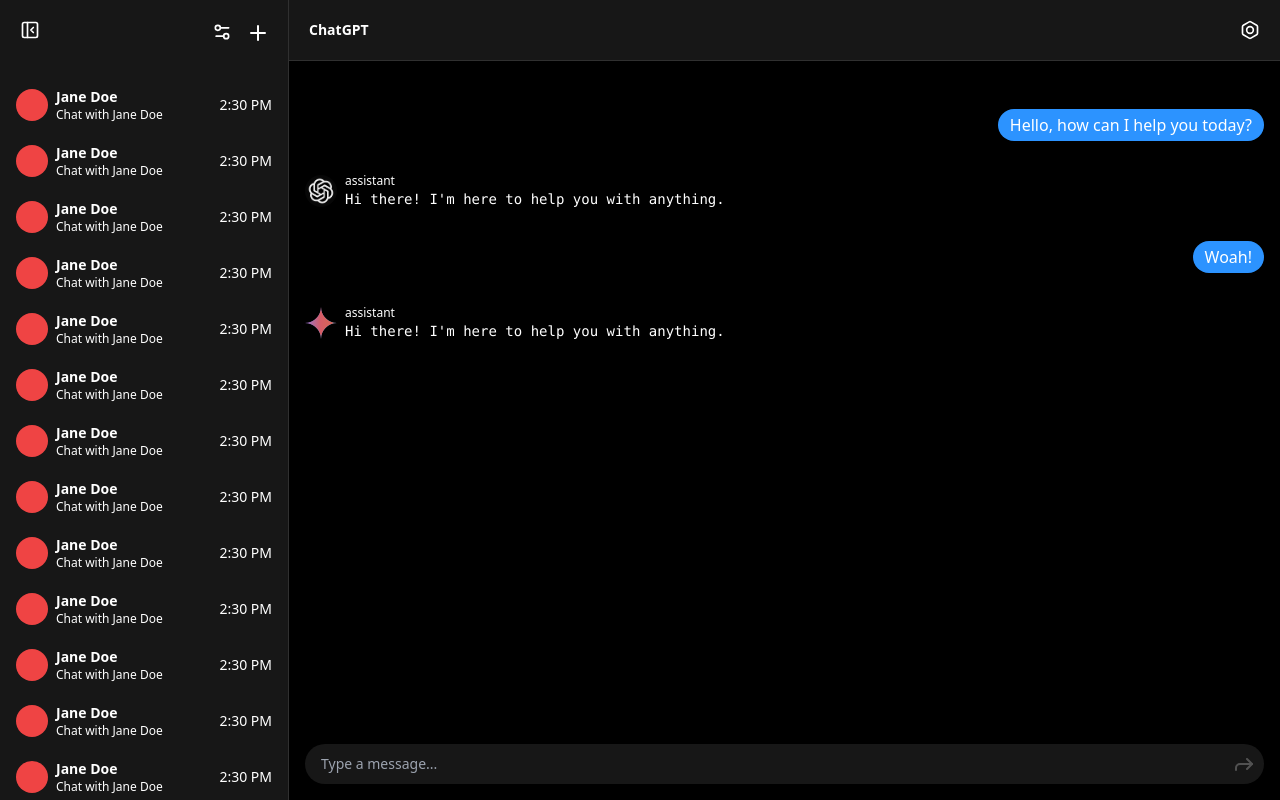
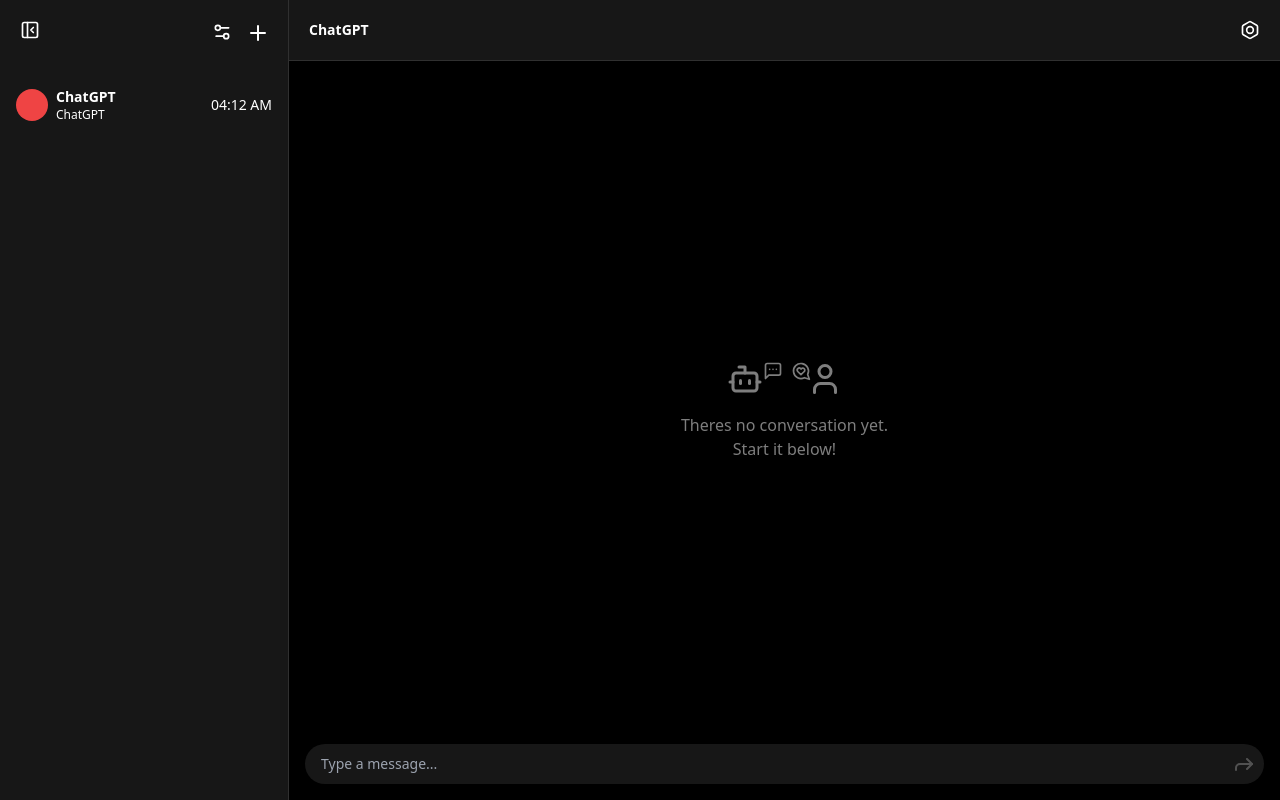
Before and after one commit to keiryan/bot-battle-gen-2, a Vue app: page / in a window 1280 px wide. Built offline with nearby package versions, Linux system fonts and the light colour scheme.

Commit message:
added switching chat workflow

```diff
--- a/src/App.vue
+++ b/src/App.vue
@@ -5,8 +5,14 @@
       :navOpen="navOpen"
       @toggle-app-settings="toggleSettings"
       @create-new-chat="createNewChat"
+      :chats="chats"
+      @update-current-chat="updateCurrentChat"
     />
-    <ChatWindow :navOpen="navOpen" @toggle-panel="togglePanel" />
+    <ChatWindow
+      :navOpen="navOpen"
+      @toggle-panel="togglePanel"
+      :chat="currentChat"
+    />
     <MessageBar
       :messageBarOpen="messageBarOpen"
       @toggle-app-settings="toggleCommandBar"
@@ -24,6 +30,30 @@
 import ChatWindow from "./components/ChatWindow.vue";
 import MessageBar from "./components/MessageBar.vue";
 import Settings from "./components/Settings.vue";
+
+const localChats = () => {
+  const chats = localStorage.getItem("chats");
+
+  if (chats) {
+    return [...JSON.parse(localStorage.getItem("chats"))].sort(
+      (a, b) => b.creationDate - a.creationDate
+    );
+  } else {
+    const defaultChat = {
+      id: Math.random(),
+      messages: [],
+      title: "ChatGPT",
+      assistant: {
+        name: "ChatGPT",
+        avatar: "https://randomuser.me/api/portraits",
+      },
+      creationDate: Date.now(),
+    };
+    localStorage.setItem("chats", JSON.stringify([defaultChat]));
+    return [defaultChat];
+  }
+};
+
 export default {
   name: "App",
   components: {
@@ -35,19 +65,12 @@
   props: {},
   data() {
     return {
-      currentChat: {
-        id: Math.random(),
-        messages: [],
-        title: "Chat with John Doe",
-        assistant: {
-          name: "John Doe",
-          avatar: "https://randomuser.me/api/portraits",
-        },
-        time: "2:30 PM",
-      },
+      // Latest chat
+      currentChat: localChats().at(-1),
       navOpen: true,
       messageBarOpen: false,
       settingsOpen: false,
+      chats: localChats(),
     };
   },
   computed: {},
@@ -76,25 +99,20 @@
       console.log("app level", message);
     },
 
-    createNewChat(chatType) {
-      console.log("create new chat");
-      // Create a new chat, write it to local storage, and update the state
-      // localStorage.setItem(
-      //   "chats",
-      //   JSON.stringify([
-      //     ...JSON.parse(localStorage.getItem("chats")),
-      //     {
-      //       id: Math.random(),
-      //       messages: [],
-      //       title: "Chat with Jane Doe",
-      //       assistant: {
-      //         name: "Jane Doe",
-      //         avatar: "https://randomuser.me/api/portraits",
-      //       },
-      //       time: "2:30 PM",
-      //     },
-      //   ])
-      // );
+    createNewChat(passedChat) {
+      this.currentChat = passedChat;
+
+      this.chats = [...this.chats, passedChat].sort(
+        (a, b) => b.creationDate - a.creationDate
+      );
+      localStorage.setItem("chats", JSON.stringify(this.chats));
+    },
+
+    updateCurrentChat(chat) {
+      this.currentChat = chat;
+      if (this.$settings.autoCloseMessageBar) {
+        this.navOpen = false;
+      }
     },
   },
   mounted() {
--- a/src/components/Chat.vue
+++ b/src/components/Chat.vue
@@ -22,12 +22,14 @@
     </div>
 
     <div class="">
-      {{ chat.creationDate }}
+      {{ formatDate(chat.creationDate) }}
     </div>
   </div>
 </template>
 
-<script setup></script>
+<script setup>
+import formatDate from "../utils/formatDate.js";
+</script>
 
 <script>
 export default {
--- a/src/components/ChatWindow.vue
+++ b/src/components/ChatWindow.vue
@@ -25,6 +25,7 @@
     </header>
     <!-- Chat Window -->
     <section class="w-full max-w-screen-lg flex flex-col flex-1 p-4">
+      <EmptyConversation v-if="chat.messages.length === 0" />
       <transition-group
         name="list"
         tag="ul"
@@ -51,51 +52,70 @@
 import { PanelLeftClose, Bolt } from "lucide-vue-next";
 import ChatWindowInput from "./ChatWindowInput.vue";
 import ChatMessage from "./ChatMessage.vue";
-import { ref, defineProps } from "vue";
+import { ref, defineProps, watch } from "vue";
+import EmptyConversation from "./EmptyConversation.vue";
 
 const props = defineProps({
   navOpen: Boolean,
   chatId: Number,
+  chat: Object,
 });
 
 const chat = ref({
   id: Math.random(),
-  messages: [
-    {
-      id: 1,
-      sender: "user",
-      content: "Hello, how can I help you today?",
-    },
-    {
-      id: 2,
-      sender: "assistant",
-      content: "Hi there! I'm here to help you with anything.",
-      icon: "chatgpt.png",
-    },
-    {
-      id: 3,
-      sender: "user",
-      content: "Woah!",
-    },
-    {
-      id: 4,
-      sender: "assistant",
-      content: "Hi there! I'm here to help you with anything.",
-      icon: "gemini.svg",
-    },
-  ],
+  messages: [],
 });
-
-const initialLength = ref(chat.value.messages.length);
+const emit = defineEmits(["submit-message"]);
+const initialLength = ref(props.chat?.messages?.length);
 const loading = ref(true);
 
 const submitMessage = (message) => {
-  chat.value.messages.push({
-    id: Date.now(),
+  emit("submit-message", {
+    id: Math.random(),
+    time: Date.now(),
     sender: "user",
     content: message,
   });
+
+  // Read array from local storage
+  const chats = JSON.parse(localStorage.getItem("chats")) || [];
+
+  if (chats.length > 0) {
+    // Find the chat with the given ID
+    const chatIndex = chats.findIndex((chat) => {
+      console.log("findIndex", chat.id, props.chat.id);
+      return chat.id === props.chat.id;
+    });
+
+    const newMessage = {
+      id: Math.random(),
+      time: Date.now(),
+      sender: "user",
+      content: message,
+    };
+
+    // Add the message to the chat
+    chats[chatIndex].messages.push(newMessage);
+
+    chat.value.messages.push(newMessage);
+
+    // Update the local storage
+    localStorage.setItem("chats", JSON.stringify(chats));
+  }
 };
+
+watch(
+  () => props.chat,
+  (newValue, oldValue) => {
+    console.log(newValue, oldValue);
+    // if (newValue) {
+    //   initialLength.value = newValue.messages.length;
+    // }
+
+    chat.value.messages = newValue.messages;
+  },
+  { deep: true }
+);
 </script>
 
 <style scoped>
--- a/src/components/Chats.vue
+++ b/src/components/Chats.vue
@@ -15,8 +15,11 @@
           <button class="app-button" @click="$emit('toggle-app-settings')">
             <Settings2 size="20" />
           </button>
-          <button class=" flex items-center justify-center" @click="createNewChat">
-            <Plus size="20" />
+          <button
+            class="flex items-center justify-center"
+            @click="creatingNewChat = !creatingNewChat"
+          >
+            <Plus size="20" :toggled="creatingNewChat" />
           </button>
         </div>
       </nav>
@@ -38,16 +41,40 @@
             :chat="chat"
             :index="index + 1"
             :navOpen="navOpen === true && creatingNewChat === false"
+            @click="updateCurrentChat(chat)"
           />
         </div>
         <div
-          class="absolute transition-custom px-4 w-full"
+          class="absolute transition-custom px-4 w-full flex flex-col gap-2"
           :class="creatingNewChat ? 'left-0' : 'left-full'"
         >
           <Dropdown
             title="Chat type"
-            :options="[{ name: 'ChatGPT', value: 'chatgpt' }]"
+            :options="[
+              { name: 'ChatGPT', value: 'chatgpt' },
+              { name: 'Gemini', value: 'gemini' },
+            ]"
+            @selected="setChatType"
           />
+          <Dropdown
+            title="Chat Params"
+            :options="[
+              { name: 'GPT 3', value: 'gpt-3-turbo' },
+              { name: 'GPT 4', value: 'gpt-4-turbo' },
+              { name: 'GPT 4o', value: 'gpt-4o' },
+            ]"
+            v-if="selectedChatType?.value === 'chatgpt'"
+            @selected="setChatParams"
+          />
+
+          <!-- Create New chat -->
+          <button
+            class="bg-[#2C93FF] rounded-full p-1 mt-2 hover:drop-shadow-[0_4px_8px_rgba(44,157,255,0.50)] transition-custom"
+            v-if="selectedChatParams?.value"
+            @click="createNewChat"
+          >
+            Create chat
+          </button>
         </div>
       </div>
     </div>
@@ -69,29 +96,52 @@
   },
   props: {
     navOpen: Boolean,
+    chats: Array,
   },
   data() {
     return {
-      chats: new Array(16).fill({
-        id: Math.random(),
-        messages: [],
-        title: "Chat with Jane Doe",
-        assistant: {
-          name: "Jane Doe",
-          avatar: "https://randomuser.me/api/portraits",
-        },
-        creationDate: "2:30 PM",
-      }),
       creatingNewChat: false,
+      selectedChatType: null,
+      selectedChatParams: null,
     };
   },
   methods: {
+    updateCurrentChat(chat) {
+      this.$emit("update-current-chat", chat);
+    },
     togglePanel() {
       this.$emit("toggle-panel");
     },
 
     createNewChat() {
+      console.count("createNewChat");
       this.creatingNewChat = !this.creatingNewChat;
+      const newChat = {
+        id: Math.random(),
+        messages: [],
+        title: this.selectedChatParams?.name,
+        assistant: {
+          name: this.selectedChatType?.value,
+          avatar: "https://randomuser.me/api/portraits",
+        },
+        creationDate: Date.now(),
+      };
+      this.$emit("create-new-chat", newChat);
+
+      console.log("selectedChatType", this.selectedChatType);
+
+      this.selectedChatType = null;
+      this.selectedChatParams = null;
+    },
+
+    setChatType(item) {
+      this.selectedChatType = item;
+      console.log("setChatType", item);
+    },
+
+    setChatParams(item) {
+      console.log(item);
+      this.selectedChatParams = item;
     },
   },
   computed: {},
@@ -99,6 +149,14 @@
   created() {},
   updated() {},
   destroyed() {},
+  watch: {
+    chats: {
+      deep: true,
+      handler(val) {
+        // localStorage.setItem("chats", JSON.stringify(val));
+      },
+    },
+  },
 };
 </script>
 
--- /dev/null
+++ b/src/components/EmptyConversation.vue
@@ -0,0 +1,61 @@
+<template>
+  <div class="w-full h-full flex flex-col gap-4 items-center justify-center">
+    <div class="flex gap-1">
+      <div class="flex">
+        <Bot size="36" color="#7E7E7E" />
+        <MessageSquareMore size="20" color="#7E7E7E" />
+      </div>
+      <div class="flex">
+        <MessageCircleHeart size="20" color="#7E7E7E" class="flipped-icon" />
+        <User size="36" color="#7E7E7E" />
+      </div>
+    </div>
+    <div class="text-[#7E7E7E] text-center">Theres no conversation yet. <br>Start it below!</div>
+    <!-- For future release -->
+    <!-- <div class="robot relative">
+      <div class="robot-left-eye eye"></div>
+      <div class="robot-right-eye eye"></div>
+    </div> -->
+  </div>
+</template>
+
+<script setup>
+import {
+  Bot,
+  User,
+  MessageSquareMore,
+  MessageCircleHeart,
+} from "lucide-vue-next";
+</script>
+
+<script></script>
+
+<style scoped>
+.flipped-icon {
+  transform: scaleX(-1) translateX(-4px);
+
+}
+.robot {
+  width: 42px;
+  height: 32px;
+  border: solid black 4px;
+  border-radius: 6px;
+}
+
+.eye {
+  width: 4px;
+  height: 10px;
+  background-color: black;
+  top: 35%;
+  position: absolute;
+  border-radius: 50px;
+}
+
+.robot-left-eye {
+  left: 8px;
+}
+
+.robot-right-eye {
+  right: 8px;
+}
+</style>
--- /dev/null
+++ b/src/utils/formatDate.js
@@ -0,0 +1,38 @@
+export default function formatDate(unixTimestamp) {
+  const date = new Date(unixTimestamp); // Convert UNIX timestamp to milliseconds
+  const now = new Date();
+
+  const isToday = (date, now) => {
+    return (
+      date.getDate() === now.getDate() &&
+      date.getMonth() === now.getMonth() &&
+      date.getFullYear() === now.getFullYear()
+    );
+  };
+
+  const isYesterday = (date, now) => {
+    const yesterday = new Date(now);
+    yesterday.setDate(now.getDate() - 1);
+    return (
+      date.getDate() === yesterday.getDate() &&
+      date.getMonth() === yesterday.getMonth() &&
+      date.getFullYear() === yesterday.getFullYear()
+    );
+  };
+
+  const isWithinLast7Days = (date, now) => {
+    const weekAgo = new Date(now);
+    weekAgo.setDate(now.getDate() - 7);
+    return date > weekAgo && date < now;
+  };
+
+  if (isToday(date, now)) {
+    return date.toLocaleTimeString([], { hour: "2-digit", minute: "2-digit" });
+  } else if (isYesterday(date, now)) {
+    return "Yesterday";
+  } else if (isWithinLast7Days(date, now)) {
+    return date.toLocaleDateString([], { weekday: "long" });
+  } else {
+    return date.toLocaleDateString("en-US");
+  }
+}
```
Also changed, not shown: src/components/Dropdown.vue (+33 -6 lines), src/components/Plus.vue (+5 -3 lines), src/utils/creationary.js (added, +30 -0 lines), src/utils/getAssistantResponse.js (added, +26 -0 lines).
